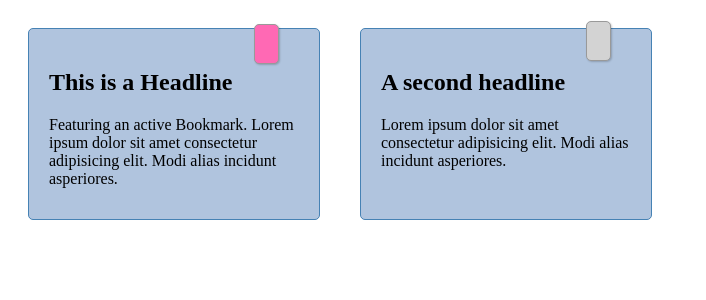
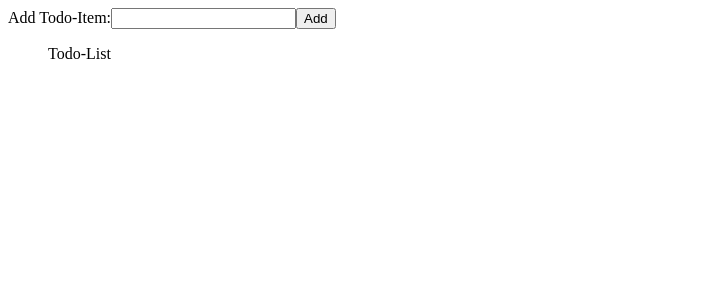
Before and after one commit to christofjens/react-playground, a React (Vite) app: page / in a window 1280 px wide. Shown: the top 300 px of the page, without its empty margins (0-706 px from the left). Built offline with nearby package versions, Linux system fonts and the light colour scheme.

Commit message:
Add todolist

```diff
--- a/package.json
+++ b/package.json
@@ -12,6 +12,7 @@
   "dependencies": {
     "react": "^17.0.2",
     "react-dom": "^17.0.2",
+    "uuid": "^8.3.2",
     "vite": "^2.2.4"
   }
 }
--- /dev/null
+++ b/src/App.css
@@ -0,0 +1,3 @@
+.App {
+  display: grid;
+}
--- a/src/App.jsx
+++ b/src/App.jsx
@@ -1,18 +1,47 @@
-import * as React from 'react'
-import Card from './Card'
+import React, { useState } from 'react'
+import { v4 as uuidv4 } from 'uuid'
+import './App.css'
 
 export default () => {
+  const [todos, setTodos] = useState([])
   return (
-    <div>
-      <Card
-        headline="This is a Headline"
-        isBookmarkActive
-        text="Featuring an active Bookmark. Lorem ipsum dolor sit amet consectetur adipisicing elit. Modi alias incidunt asperiores."
-      ></Card>
-      <Card
-        headline="A second headline"
-        text="Lorem ipsum dolor sit amet consectetur adipisicing elit. Modi alias incidunt asperiores."
-      ></Card>
+    <div className="App">
+      <form onSubmit={handleSubmit}>
+        <label>
+          Add Todo-Item:
+          <input name="todo" type="text" />
+        </label>
+        <button>Add</button>
+      </form>
+      <ul>
+        Todo-List
+        {todos.map(({ text, isDone, id }) => (
+          <li onClick={() => toggleIsDone(id)} key={id}>
+            {text} {isDone && '✅'}
+          </li>
+        ))}
+      </ul>
     </div>
   )
+
+  function toggleIsDone(id) {
+    const index = todos.findIndex(todo => todo.id === id)
+    const todo = todos[index]
+
+    setTodos([
+      ...todos.slice(0, index),
+      { ...todo, isDone: !todo.isDone },
+      ...todos.slice(index + 1),
+    ])
+  }
+
+  function handleSubmit(event) {
+    event.preventDefault()
+    const form = event.target
+    const input = form.elements.todo
+    const newTodo = { text: input.value, isDone: false, id: uuidv4() }
+    setTodos([newTodo, ...todos])
+    form.reset()
+    input.focus()
+  }
 }
```
Also changed, not shown: 1 other file (tests, documents, lock files or other folders).
